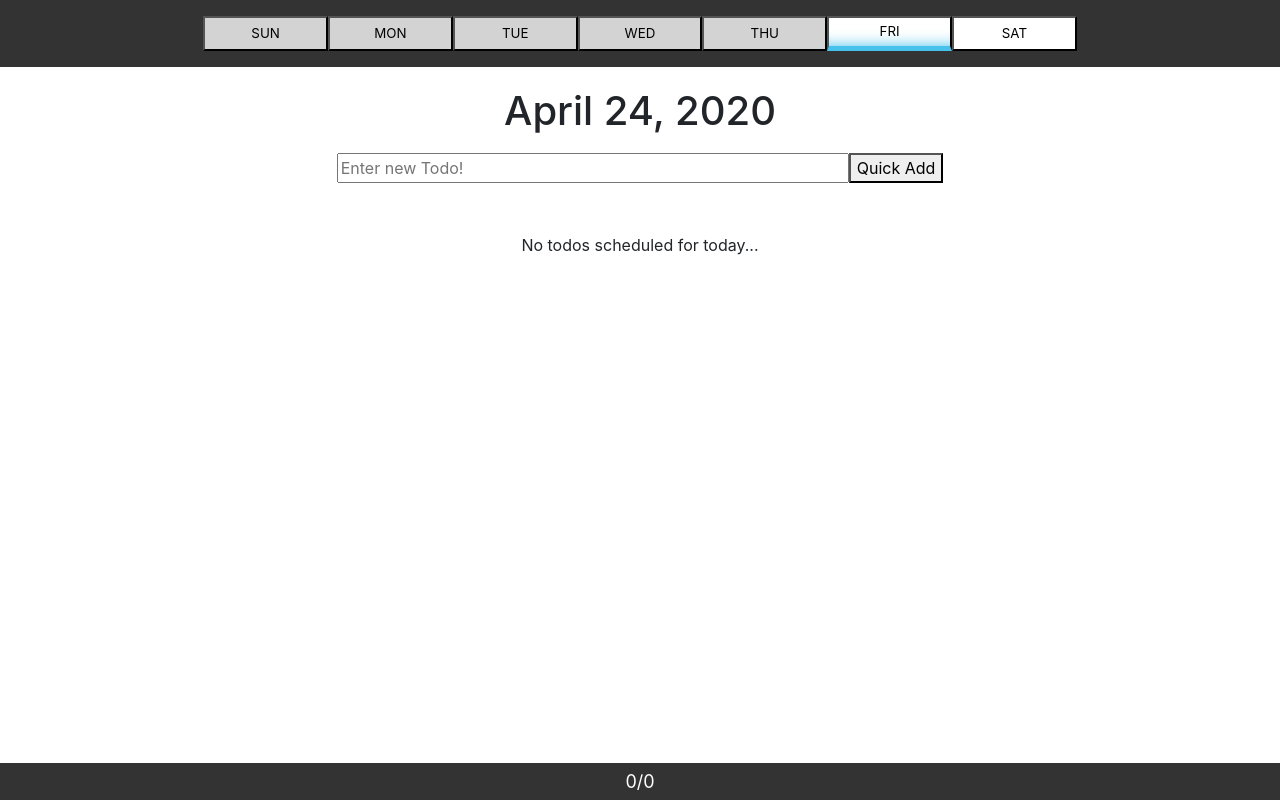
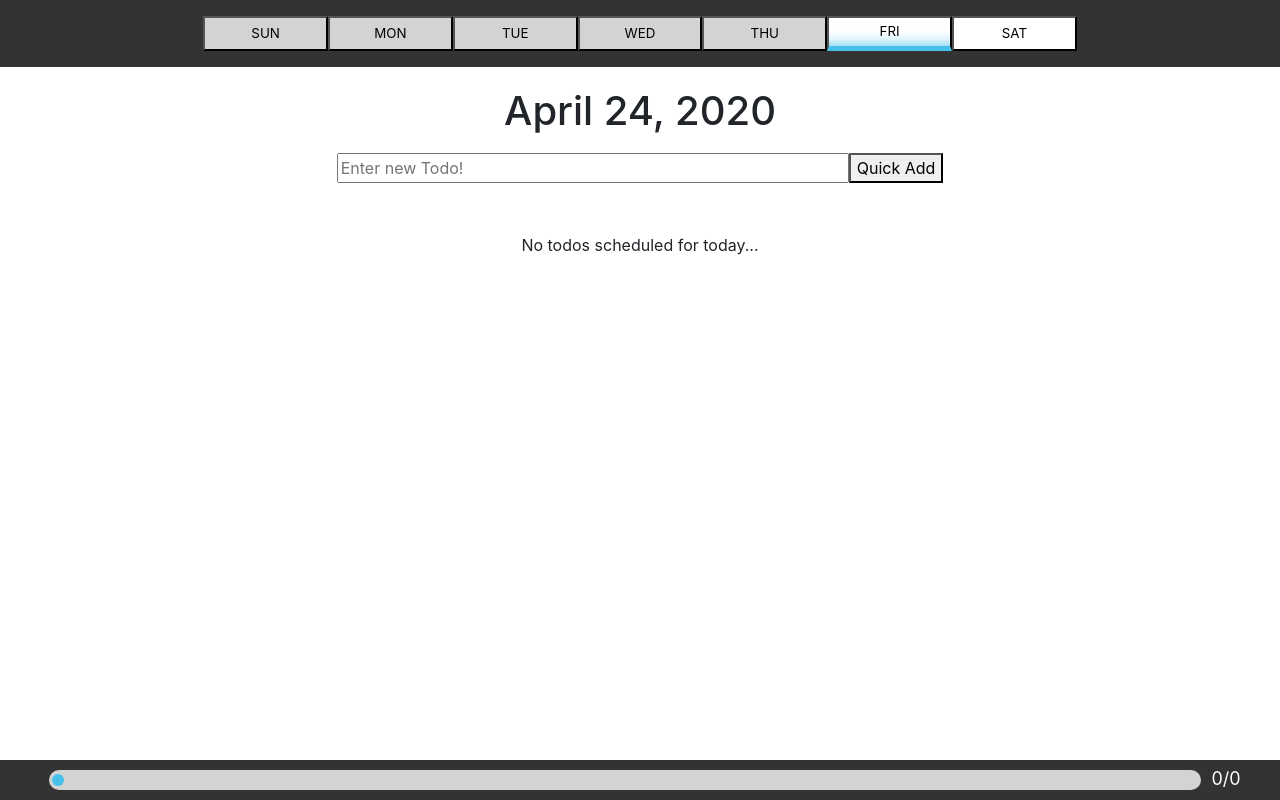
Before and after one commit to tuanhuynht1/weekly-planner-app, a React (Create React App) app in the folder client/: page / in a window 1280 px wide. Built offline with nearby package versions, Linux system fonts and the light colour scheme; no server answers; the HTML template or start-up script is replaced by a standard one.

Commit message:
alpha build

```diff
--- a/client/src/App.js
+++ b/client/src/App.js
@@ -13,6 +13,7 @@ class App extends Component {
       list: [],
       view_date: new Date(),
       progress_count: 0,
+      progress_length: 0,
     }
     this.addToList = this.addToList.bind(this);
     this.getTodos = this.getTodos.bind(this);
@@ -68,8 +69,11 @@ class App extends Component {
           completed++;
         }
       }
-      // set progress count
-      this.setState({progress_count: completed});
+      // set progress count and length
+      this.setState({
+        progress_count: completed,
+        progress_length: current_list.length,
+      });
     })
     .catch(console.error);
   }
@@ -94,7 +98,7 @@ class App extends Component {
 
 
   render(){
-    const { today, list, view_date, progress_count } = this.state;
+    const { today, list, view_date, progress_count, progress_length } = this.state;
 
     // parse date object
     const date = view_date.getDate();
@@ -117,7 +121,7 @@ class App extends Component {
             <div style={{marginTop:'40px'}}>No todos scheduled for today...</div>
           }
         </div>
-        <Footer count={progress_count} total={list.length}/>
+        <Footer count={progress_count} total={progress_length}/>
       </Fragment>
     )
   }
--- a/client/src/components/Footer.js
+++ b/client/src/components/Footer.js
@@ -1,9 +1,23 @@
 import React from 'react';
 
 const Footer = ({total, count}) => {
+
+	let ratio = 0;
+
+	if (total !== 0){
+		ratio = count / total;
+	}
+
+	const progressBarStyle = ratio === 1 ?
+		{width:'100%',backgroundColor:'limegreen'} : {width : `calc(${ratio} * 100%)`};
+
+
 	return (
 		<div className='footer'>
-			{count}/{total}
+			<div className='progress-bar-container'>
+				<span className='progress-bar' style={progressBarStyle}></span>
+			</div>
+			<span>{count}/{total}</span>
 		</div>
 	);
 };
--- a/client/src/index.css
+++ b/client/src/index.css
@@ -126,3 +126,22 @@ code {
 .footer button {
   float: left;
 }
+.progress-bar-container {
+  display: inline-block;
+  height: 20px;
+  width: 90%;
+  background-color: lightgray;
+  margin: 5px 10px;
+  vertical-align: middle;
+  border-radius: 10px;
+}
+.progress-bar {
+  background-color: rgb(69, 193, 235);
+  height: 12px;
+  margin: 4px 3px;
+  vertical-align: middle;
+  border-radius: 6px;
+  min-width: 1%;
+  max-width: 99%;
+  width: 0%;
+}
```
